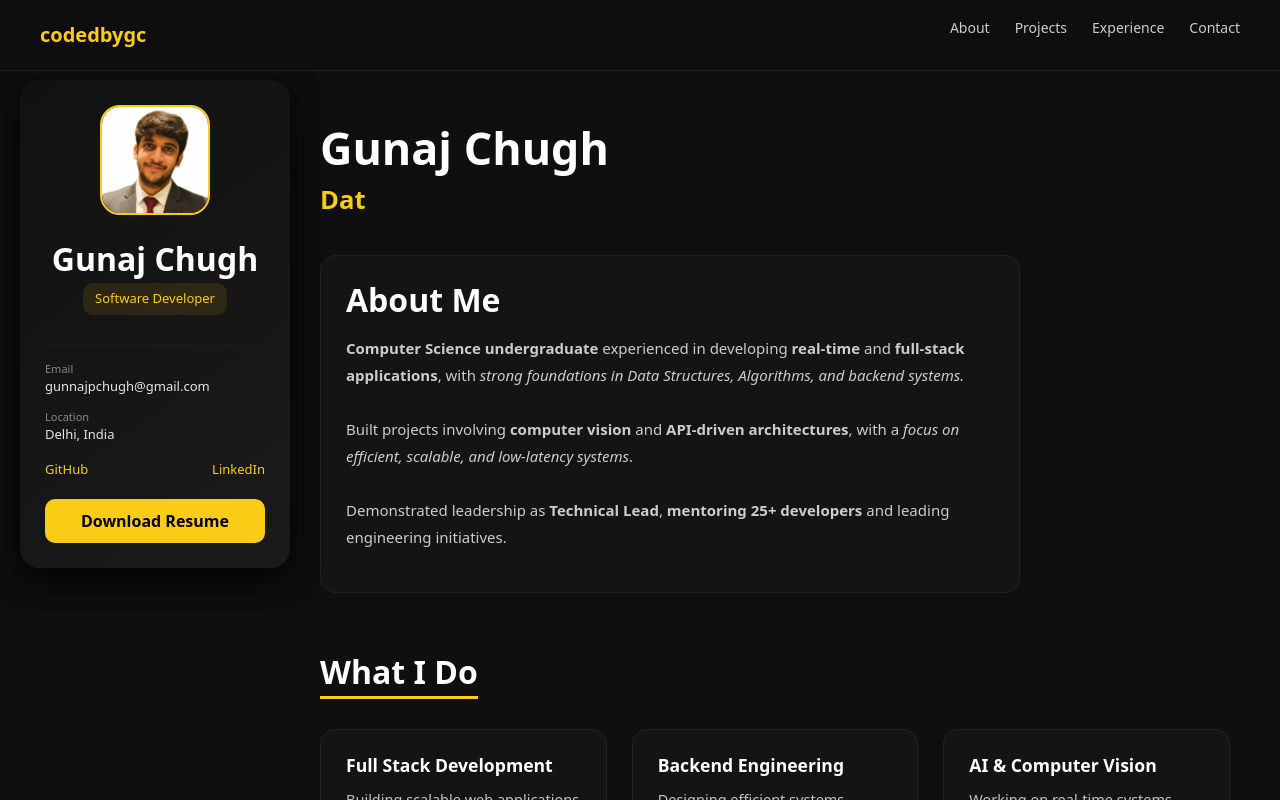
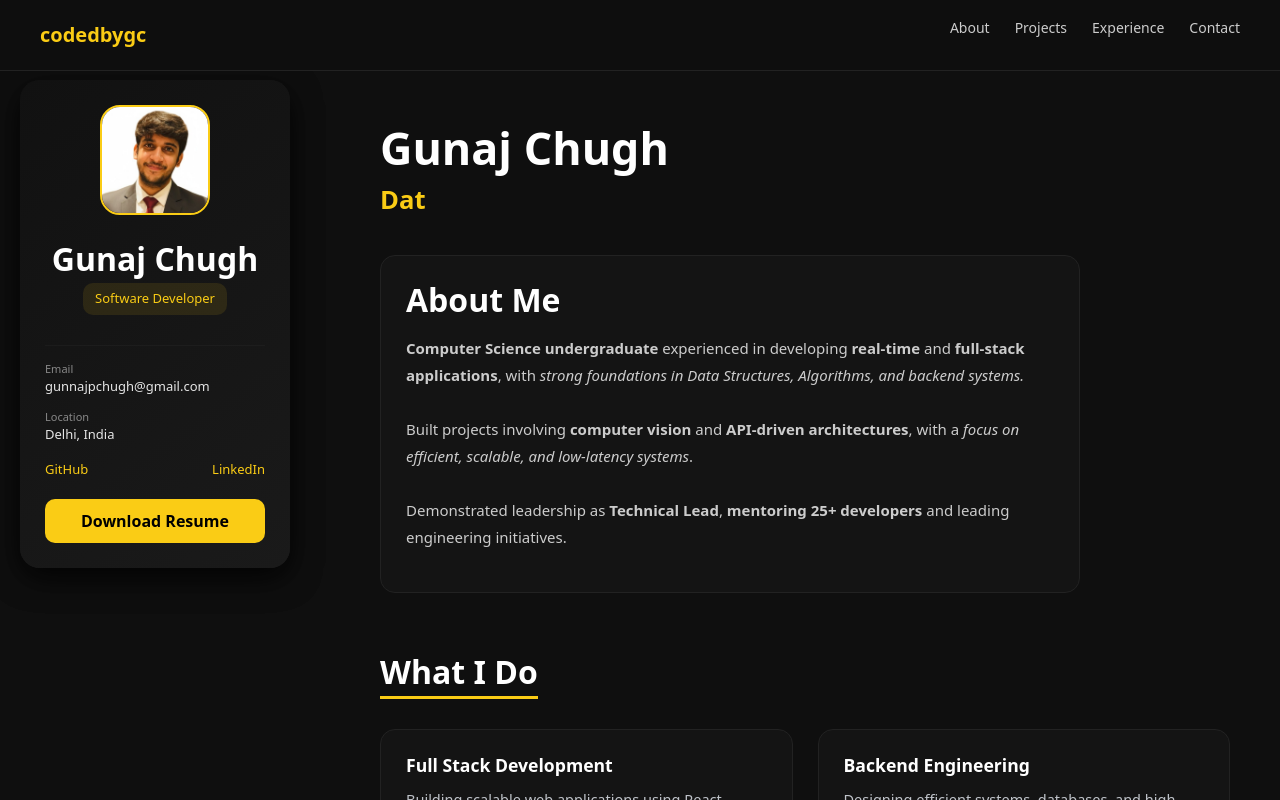
Before and after one commit to codedbygunnaj/Gunaj_Chugh, a React app in the folder portfolio/: page / in a window 1280 px wide. Shown: the top 800 px of the page. Built offline with nearby package versions, Linux system fonts and the light colour scheme; the HTML template or start-up script is replaced by a standard one.

Commit message:
Fixing website responsiveness on smartphones 2.O

```diff
--- a/portfolio/src/portFolio.css
+++ b/portfolio/src/portFolio.css
@@ -100,14 +100,7 @@
 
 body {
   background-color: #0f0f0f;
-  overflow-x: hidden;
   margin: 0;
-}
-
-.content {
-  margin-left: 300px;
-  position: relative;
-  z-index: 1;
 }
 
 section {
--- a/portfolio/src/profileCard.css
+++ b/portfolio/src/profileCard.css
@@ -106,3 +106,9 @@
     grid-template-columns: 1fr;
   }
 }
+
+@media (max-width: 768px) {
+  .profile-card {
+    display: none;
+  }
+}
```
